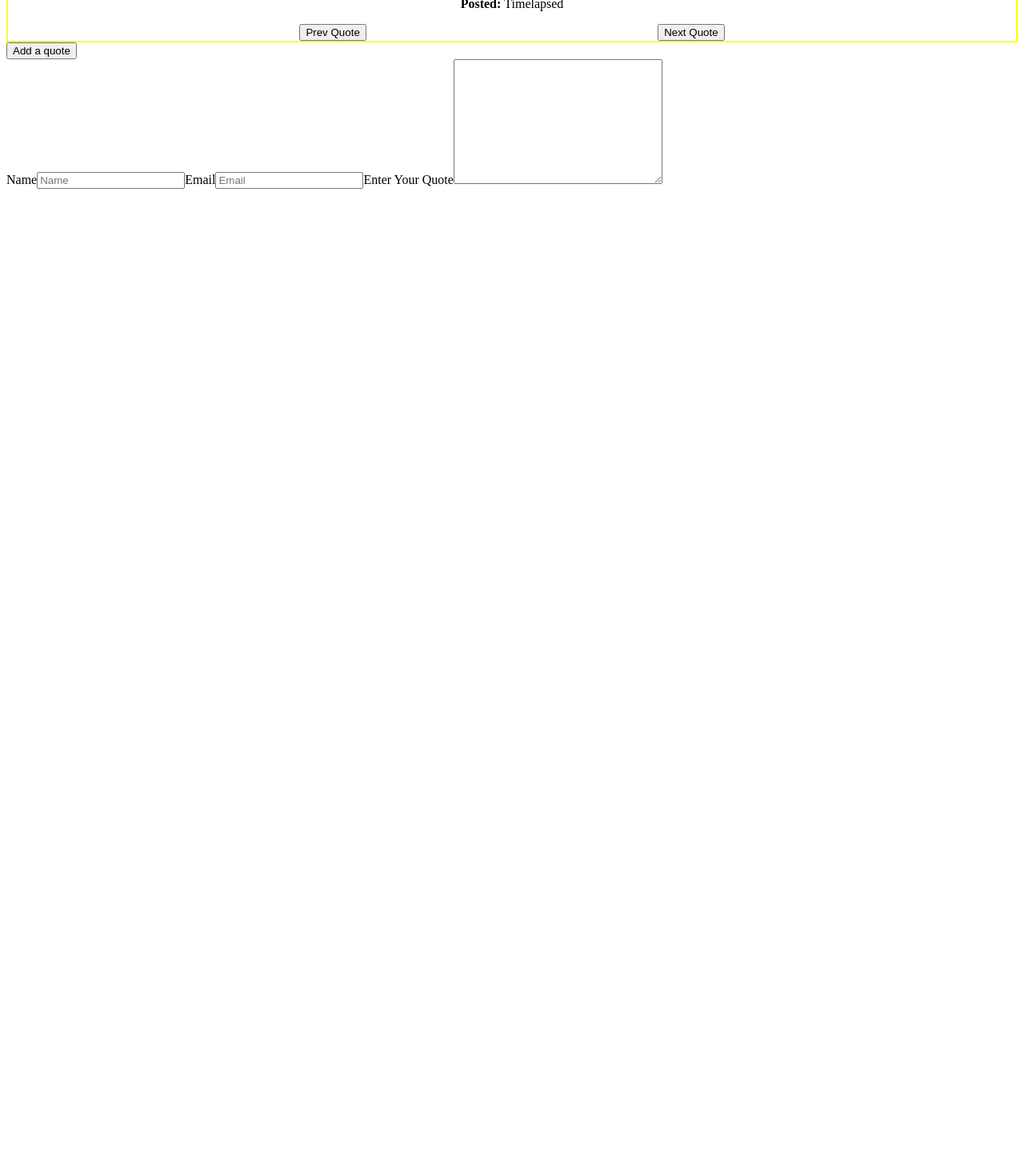
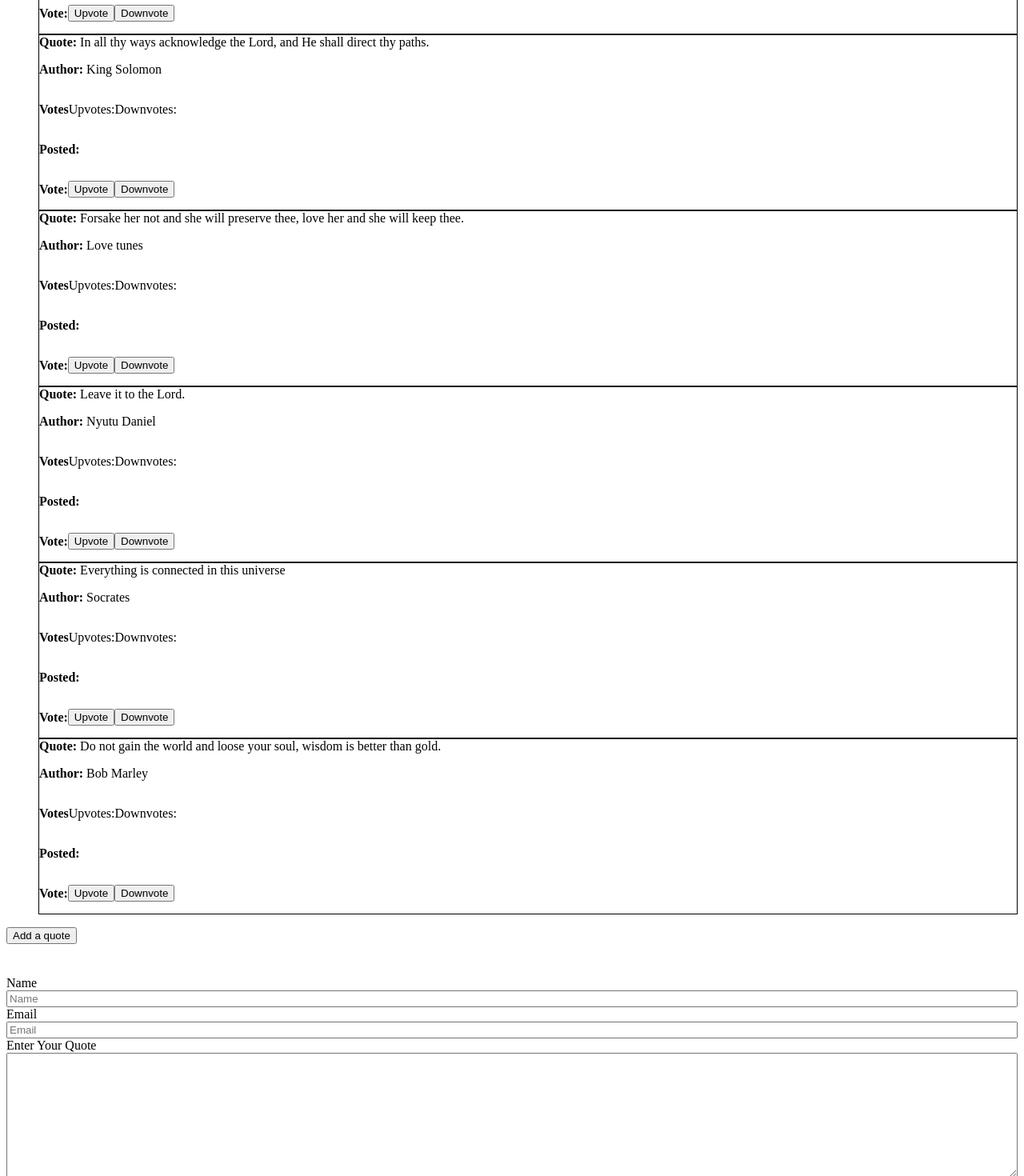
Before and after one commit to Daniel6996-arch/Octo-quotes, an Angular app: page / in a window 1280 px wide. Shown: the part 540-2010 px from the top of the page at 80% size. Before the commit the page ends 800 px from the top, so only its background shows below. Built offline with nearby package versions, Linux system fonts and the light colour scheme.

Commit message:
add edits to my app.c.html/app.c.css

```diff
--- a/src/app/app.component.css
+++ b/src/app/app.component.css
@@ -1,6 +1,6 @@
 .header{
     margin-top: 5vw;
-    margin-bottom: 5vw;
+    margin-bottom: 10vh;
     text-align: center;
 }
 .italics{
--- a/src/app/quotes-form/quotes-form.component.css
+++ b/src/app/quotes-form/quotes-form.component.css
@@ -0,0 +1,5 @@
+.col{
+    display: flex;
+    flex-direction: column;
+    margin-top: 5vh;
+}
--- a/src/app/quotes-form/quotes-form.component.html
+++ b/src/app/quotes-form/quotes-form.component.html
@@ -1,5 +1,4 @@
-
-<form>
+<form [ngClass] = "'col'">
     <label>Name</label>
     <input type="text" placeholder="Name">
     <label>Email</label>
--- a/src/app/quotes-text/quotes-text.component.css
+++ b/src/app/quotes-text/quotes-text.component.css
@@ -37,3 +37,6 @@
 .words{
     font-weight: bolder;
 }
+.border-around{
+    border: 1px solid black;
+}
--- a/src/app/quotes-text/quotes-text.component.html
+++ b/src/app/quotes-text/quotes-text.component.html
@@ -1,4 +1,4 @@
-<div [ngClass] = "'center'">
+<!--<div [ngClass] = "'center'">
     <div [ngClass] = "'article'">
         <div>
             <p><span [ngClass] = "'words'">Quote: </span>As happy as I am</p>
@@ -29,5 +29,27 @@
         </div>
     </div>
 </div>
-<button>Add a quote</button>
-<app-quotes-form></app-quotes-form>
+<button>Add a quote</button>-->
+
+<div>
+    <hr>
+    <ul>
+      <li *ngFor='let quote of quotes' [ngClass] = "'border-around'" type="none">
+        <span [ngClass] = "'words'">Quote: </span>{{quote.Word}}
+        <p><span [ngClass] = "'words'">Author: </span>{{quote.Author}}</p>
+        <div [ngClass] = "'row'">
+            <p><span [ngClass] = "'words'">Votes</span></p>
+            <p>Upvotes: </p>
+            <p>Downvotes: </p>
+        </div>
+        <p><span [ngClass] = "'words'">Posted: </span></p>
+        <div [ngClass] = "'row'">
+            <p><span [ngClass] = "'words'">Vote: </span></p>
+            <button>Upvote</button>
+            <button>Downvote</button>
+        </div>
+      </li>
+    </ul>
+    <button>Add a quote</button>
+  </div>
+  <app-quotes-form></app-quotes-form>
--- a/src/app/quotes-text/quotes-text.component.ts
+++ b/src/app/quotes-text/quotes-text.component.ts
@@ -1,4 +1,5 @@
 import { Component, OnInit } from '@angular/core';
+import { Quote } from '../quotes';
 
 @Component({
   selector: 'app-quotes-text',
@@ -6,6 +7,14 @@ import { Component, OnInit } from '@angular/core';
   styleUrls: ['./quotes-text.component.css']
 })
 export class QuotesTextComponent implements OnInit {
+  quotes: Quote[] = [
+    {Word:'With blood comes knowledge',Author:'Arminius Octo',description:'Find an online version and watch merlin find his son'},
+    {Word:'In all thy ways acknowledge the Lord, and He shall direct thy paths.',Author:'King Solomon',description:'I have to buy cookies for the parrot'},
+    {Word:'Forsake her not and she will preserve thee, love her and she will keep thee.',Author:'Love tunes',description:'Diana has her birthday coming up soon'},
+    {Word:'Leave it to the Lord.',Author:'Nyutu Daniel',description:'Pupper likes expensive sancks'},
+    {Word:'Everything is connected in this universe',Author:'Socrates',description:'Damn Math'},
+    {Word:'Do not gain the world and loose your soul, wisdom is better than gold.',Author:'Bob Marley',description:'Cause I am an evil overlord'},
+  ];
 
   constructor() { }
 
--- /dev/null
+++ b/src/app/quotes.ts
@@ -0,0 +1,5 @@
+export class Quote {
+     Word!: string;
+     Author: string=" ";
+     description: string=" ";
+ }
```
